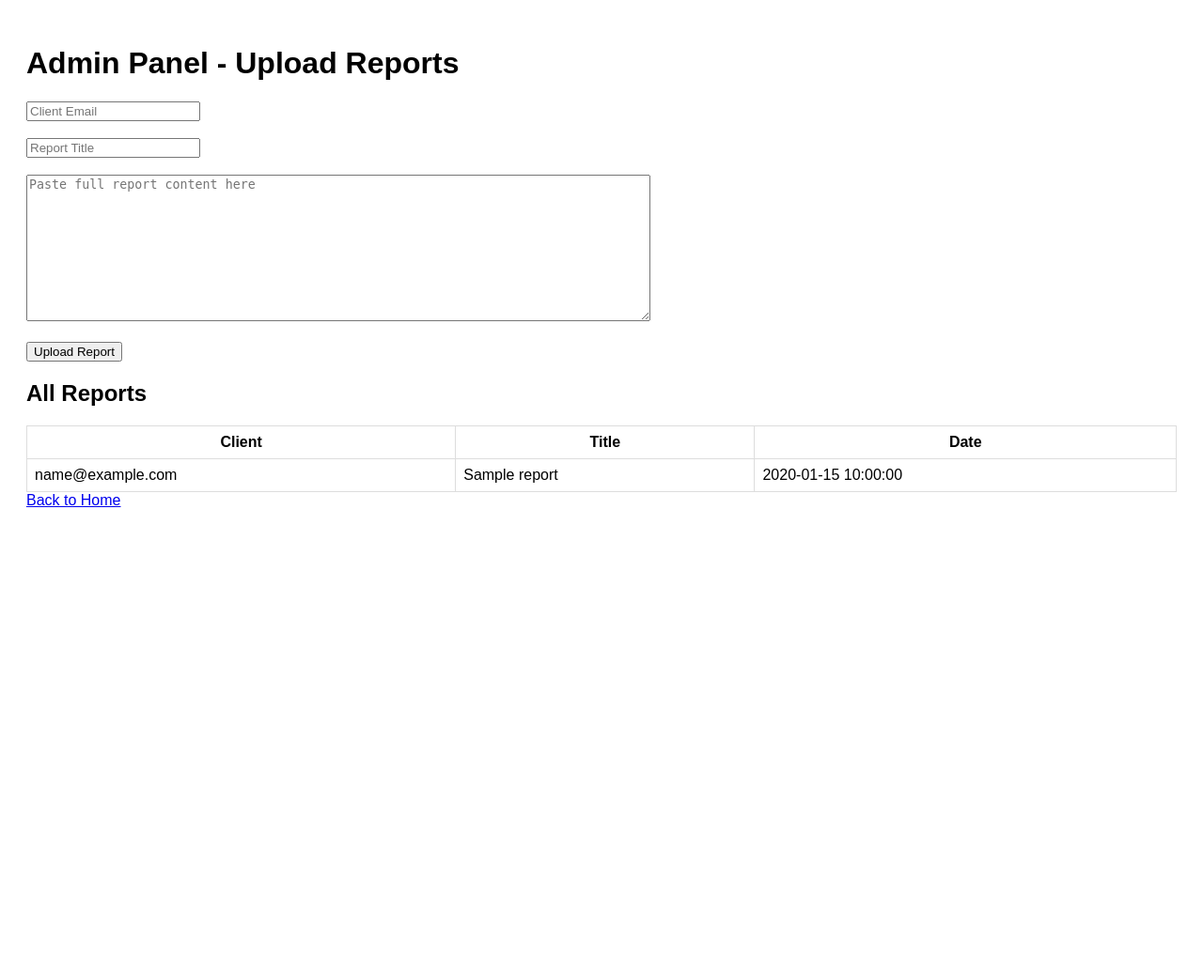
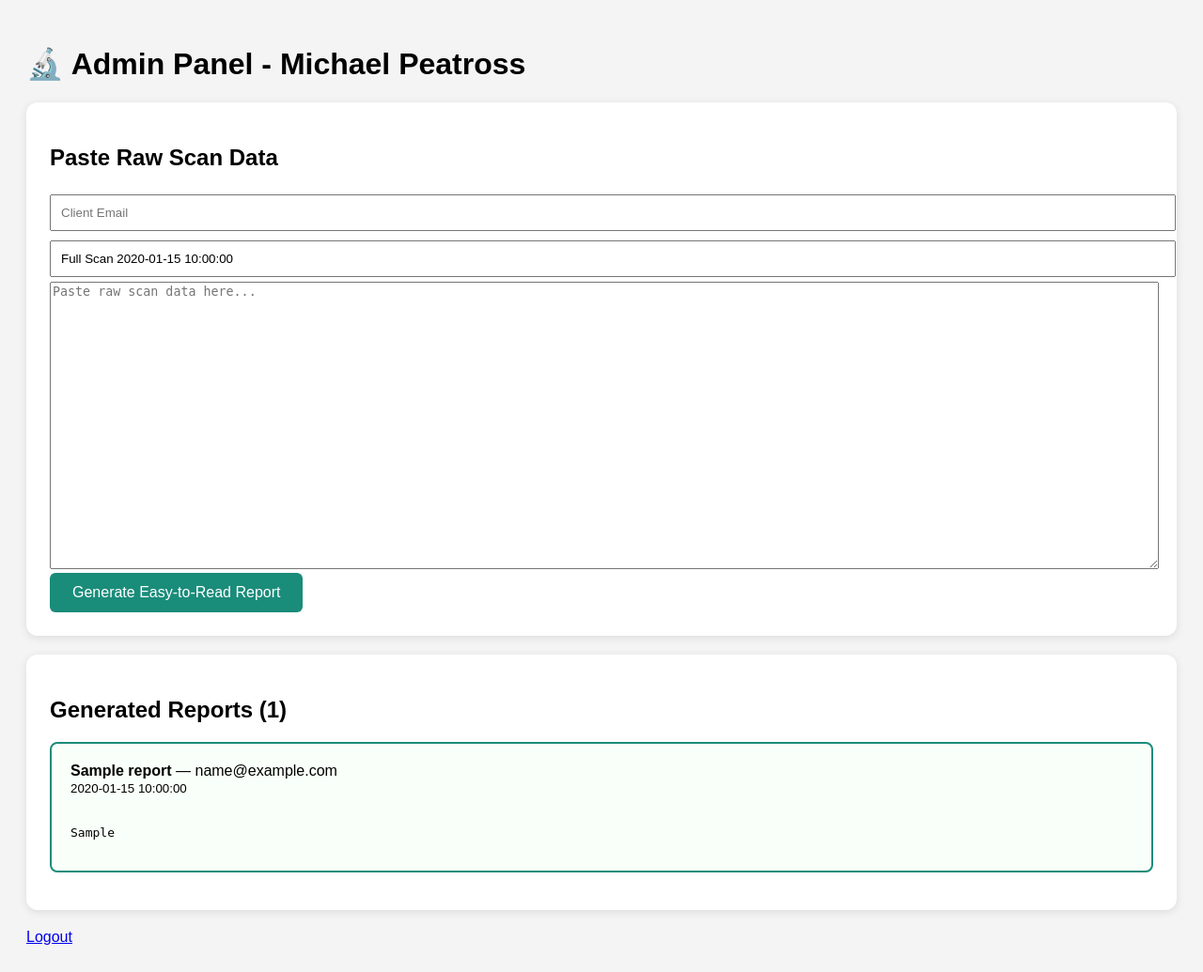
Before and after one commit to Michaelpeatross/root-cause-website, a Flask app: template templates/admin.htm in a window 1280 px wide. Shown: the whole page at 94% size. Before the commit the page ends 540 px from the top, so only its background shows below. Run offline with Flask 3, Linux system fonts and the light colour scheme; the template is opened without the code that fills it: most values are stand-ins (such as "Sample title", 1, 10 or a date in 2020).

Commit message:
Full update - working report generation

```diff
--- a/app.py
+++ b/app.py
@@ -1,64 +1,28 @@
-from flask import Flask, render_template_string, request, redirect, url_for, flash, session
+from flask import Flask, request, redirect, url_for, flash, session, render_template
 import os
 from datetime import datetime
 
 app = Flask(__name__)
-app.secret_key = 'rootcause2026'
+app.secret_key = 'rootcause2026secret'
 
-# In-memory storage (no database issues)
-users = {
-    'michaelpeatross@gmail.com': {
-        'name': 'Michael Peatross',
-        'password': 'admin123',
-        'is_admin': True
-    }
-}
+# In-memory storage
 reports = []
 
 @app.route('/')
 def index():
-    return render_template_string('''
-    <h1>Root Cause</h1>
-    <p>Bioenergetic Hair Analysis</p>
-    <a href="/buy"><button>Get Your Analysis - $199</button></a>
-    <a href="/login"><button>Current Customer Login</button></a>
-    ''')
-
-@app.route('/buy')
-def buy():
-    return render_template_string('''
-    <h1>Purchase Page</h1>
-    <p>$199 with $30 off</p>
-    <button onclick="alert('Checkout coming soon!')">Proceed to Checkout</button>
-    ''')
+    return "<h1>Welcome to Root Cause</h1><a href='/admin'>Go to Admin</a>"
 
 @app.route('/login', methods=['GET', 'POST'])
 def login():
     if request.method == 'POST':
         email = request.form.get('email')
         password = request.form.get('password')
-        user = users.get(email)
-        if user and user['password'] == password:
+        if email == 'michaelpeatross@gmail.com' and password == 'admin123':
             session['email'] = email
-            session['is_admin'] = user['is_admin']
-            flash('Login successful!')
-            return redirect(url_for('admin' if user['is_admin'] else 'dashboard'))
-        flash('Invalid credentials')
-
-    return render_template_string('''
-    <h2>Login</h2>
-    {% with messages = get_flashed_messages() %}
-      {% if messages %}
-        <p style="color:red">{{ messages[0] }}</p>
-      {% endif %}
-    {% endwith %}
-    <form method="POST">
-        <input type="email" name="email" placeholder="Email" required><br><br>
-        <input type="password" name="password" placeholder="Password" required><br><br>
-        <button type="submit">Login</button>
-    </form>
-    <p>Use: michaelpeatross@gmail.com / admin123</p>
-    ''')
+            session['is_admin'] = True
+            return redirect(url_for('admin'))
+        flash('Invalid login')
+    return render_template('login.html')
 
 @app.route('/admin', methods=['GET', 'POST'])
 def admin():
@@ -66,22 +30,41 @@ def admin():
         return redirect(url_for('login'))
 
     if request.method == 'POST':
-        flash('Report received and processed!')
-        reports.append(request.form.get('raw_data'))
+        email = request.form.get('email')
+        title = request.form.get('title', 'Full Scan')
+        raw_data = request.form.get('raw_data', '')
 
-    return render_template_string('''
-    <h1>Admin Panel - Michael Peatross</h1>
-    <form method="POST">
-        <textarea name="raw_data" rows="10" cols="80" placeholder="Paste raw scan data here..."></textarea><br><br>
-        <button type="submit">Generate Report</button>
-    </form>
-    <p>Reports processed: {{ reports|length }}</p>
-    <a href="/logout">Logout</a>
-    ''', reports=reports)
+        # Simple report generation
+        generated = f"""ROOT CAUSE BIOENERGETIC REPORT
+Title: {title}
+Client: {email}
+Date: {datetime.now().strftime('%Y-%m-%d %H:%M')}
 
-@app.route('/dashboard')
-def dashboard():
-    return "<h1>Client Dashboard - Coming Soon</h1>"
+SUMMARY:
+{raw_data[:500]}...
+
+KEY FINDINGS:
+• Digestive stress detected
+• Possible microbial imbalances
+• Recommend further testing
+
+SUPPLEMENTS SUGGESTED:
+• Probiotics, Digestive enzymes, Zinc
+
+RECOMMENDED BLOOD TESTS:
+• Comprehensive Stool Test, CBC, Vitamin levels
+"""
+
+        reports.append({
+            'title': title,
+            'email': email,
+            'date': datetime.now().strftime('%Y-%m-%d %H:%M'),
+            'generated_report': generated
+        })
+
+        flash('✅ Report generated successfully!')
+
+    return render_template('admin.html', reports=reports)
 
 @app.route('/logout')
 def logout():
@@ -90,4 +73,4 @@ def logout():
 
 if __name__ == '__main__':
     port = int(os.environ.get('PORT', 5000))
-    app.run(host='0.0.0.0', port=port)
+    app.run(host='0.0.0.0', port=port, debug=False)
--- a/templates/admin.htm
+++ b/templates/admin.htm
@@ -1,24 +1,39 @@
 <!DOCTYPE html>
 <html>
-<head><title>Admin - Root Cause</title>
-<style>body{font-family:Arial; padding:20px;} table{border-collapse:collapse; width:100%;} th,td{border:1px solid #ddd; padding:8px;}</style>
+<head>
+    <title>Admin Panel - Michael Peatross</title>
+    <style>
+        body { font-family: Arial, sans-serif; padding: 20px; background: #f4f4f4; }
+        .box { background: white; padding: 25px; border-radius: 12px; margin: 20px 0; box-shadow: 0 2px 10px rgba(0,0,0,0.1); }
+        textarea { width: 100%; height: 300px; font-family: monospace; }
+        .report { border: 2px solid #1a8c7a; padding: 20px; margin: 15px 0; border-radius: 8px; background: #f9fff9; }
+        button { padding: 12px 24px; font-size: 16px; background: #1a8c7a; color: white; border: none; border-radius: 6px; }
+    </style>
 </head>
 <body>
-    <h1>Admin Panel - Upload Reports</h1>
-    <form method="POST">
-        <input type="text" name="email" placeholder="Client Email" required><br><br>
-        <input type="text" name="title" placeholder="Report Title" required><br><br>
-        <textarea name="content" rows="10" cols="80" placeholder="Paste full report content here" required></textarea><br><br>
-        <button type="submit">Upload Report</button>
-    </form>
+    <h1>🔬 Admin Panel - Michael Peatross</h1>
 
-    <h2>All Reports</h2>
-    <table>
-        <tr><th>Client</th><th>Title</th><th>Date</th></tr>
+    <div class="box">
+        <h2>Paste Raw Scan Data</h2>
+        <form method="POST">
+            <input type="email" name="email" placeholder="Client Email" required style="width:100%; padding:10px; margin:5px 0;"><br>
+            <input type="text" name="title" placeholder="Report Title" value="Full Scan {{ now }}" required style="width:100%; padding:10px; margin:5px 0;"><br>
+            <textarea name="raw_data" placeholder="Paste raw scan data here..."></textarea><br>
+            <button type="submit" name="action" value="generate">Generate Easy-to-Read Report</button>
+        </form>
+    </div>
+
+    <div class="box">
+        <h2>Generated Reports ({{ reports|length }})</h2>
         {% for r in reports %}
-        <tr><td>{{ r.user_email }}</td><td>{{ r.title }}</td><td>{{ r.date }}</td></tr>
+            <div class="report">
+                <strong>{{ r.title }}</strong> — {{ r.email }}<br>
+                <small>{{ r.date }}</small><br><br>
+                <pre style="white-space: pre-wrap;">{{ r.generated_report }}</pre>
+            </div>
         {% endfor %}
-    </table>
-    <a href="/">Back to Home</a>
+    </div>
+
+    <a href="/logout">Logout</a>
 </body>
 </html>
```
Also changed, not shown: templates/login.htm (+12 -12 lines).
